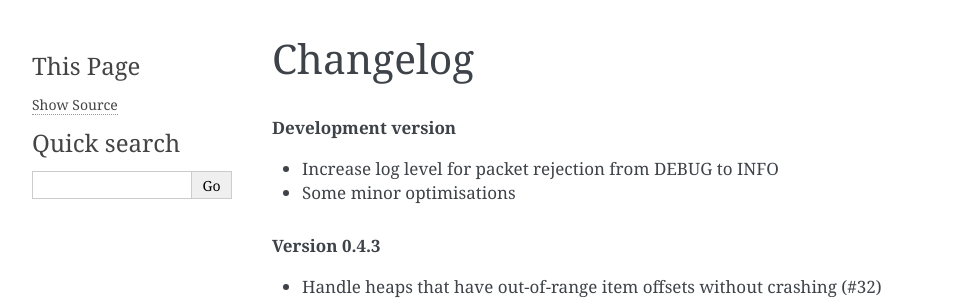
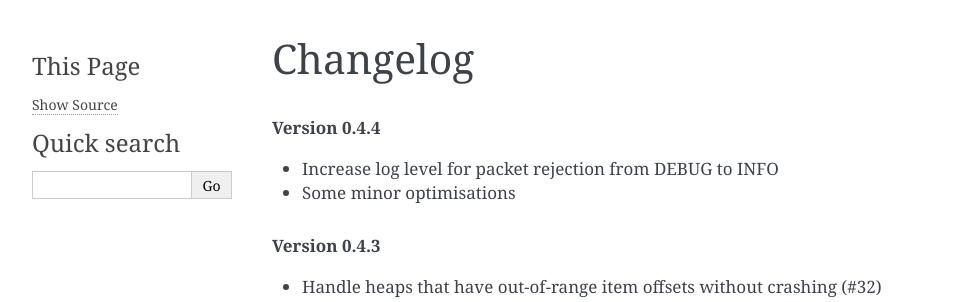
Before and after one commit to ska-sa/spead2, a Sphinx documentation site: the page built from doc/changelog.rst, in a window 1280 px wide and 900 px high. Shown: the top 302 px of the window, without its empty margins (148-1109 px from the left). Built offline with Sphinx 7.4.7, drawn with Linux system fonts in a browser that asks for light colours.

Commit message:
Label 0.4.4 release

```diff
--- a/doc/changelog.rst
+++ b/doc/changelog.rst
@@ -1,7 +1,7 @@
 Changelog
 =========
 
-.. rubric:: Development version
+.. rubric:: Version 0.4.4
 
 - Increase log level for packet rejection from DEBUG to INFO
 
--- a/spead2/_version.py
+++ b/spead2/_version.py
@@ -1 +1 @@
-__version__ = "0.4.4.dev0"
+__version__ = "0.4.4"
```
